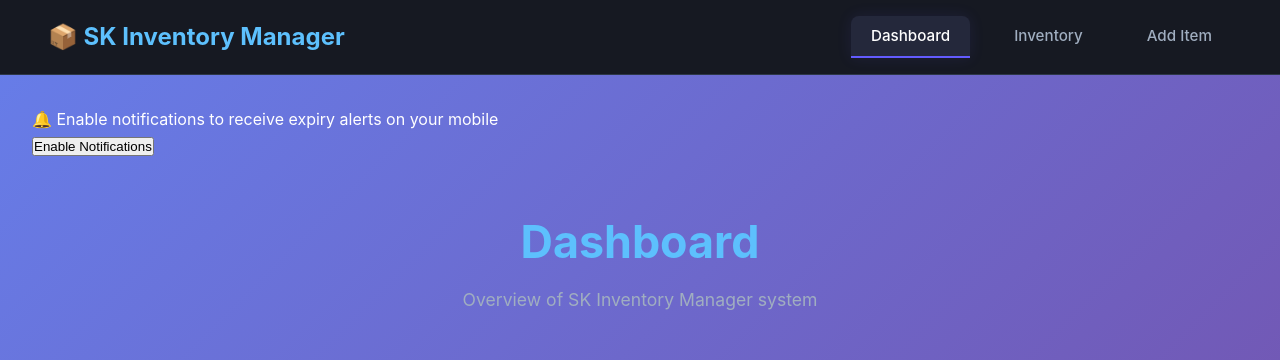
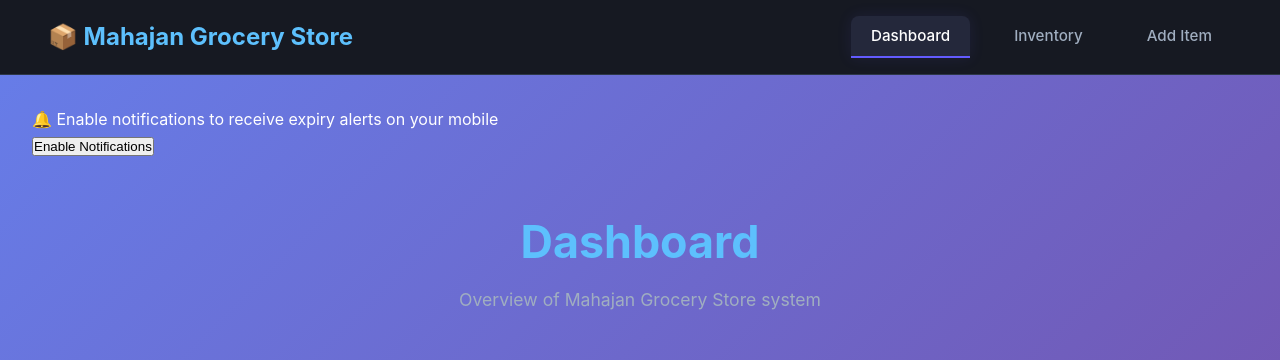
Before and after one commit to surender8752/grocery-frontend, a React (Create React App) app: page / in a window 1280 px wide. Shown: the top 360 px of the page. Built offline with nearby package versions, Linux system fonts and the light colour scheme; no server answers.

Commit message:
dashboard filter

```diff
--- a/public/index.html
+++ b/public/index.html
@@ -24,7 +24,7 @@
       work correctly both with client-side routing and a non-root public URL.
       Learn how to configure a non-root public URL by running `npm run build`.
     -->
-    <title>React App</title>
+    <title>Mahajan Grocery Store</title>
   </head>
   <body>
     <noscript>You need to enable JavaScript to run this app.</noscript>
--- a/src/components/Dashboard.jsx
+++ b/src/components/Dashboard.jsx
@@ -73,7 +73,7 @@ export default function Dashboard({ onFilter }) {
         <div className="dashboard">
             <div className="section-header">
                 <h1>Dashboard</h1>
-                <p>Overview of SK Inventory Manager system</p>
+                <p>Overview of Mahajan Grocery Store system</p>
             </div>
 
             <div className="stats-grid">
--- a/src/components/Navbar.jsx
+++ b/src/components/Navbar.jsx
@@ -6,7 +6,7 @@ export default function Navbar() {
     return (
         <nav className="navbar">
             <Link to="/" className="nav-logo">
-                📦 SK Inventory Manager
+                📦 Mahajan Grocery Store
             </Link>
             <div className="nav-links">
                 <Link
```
